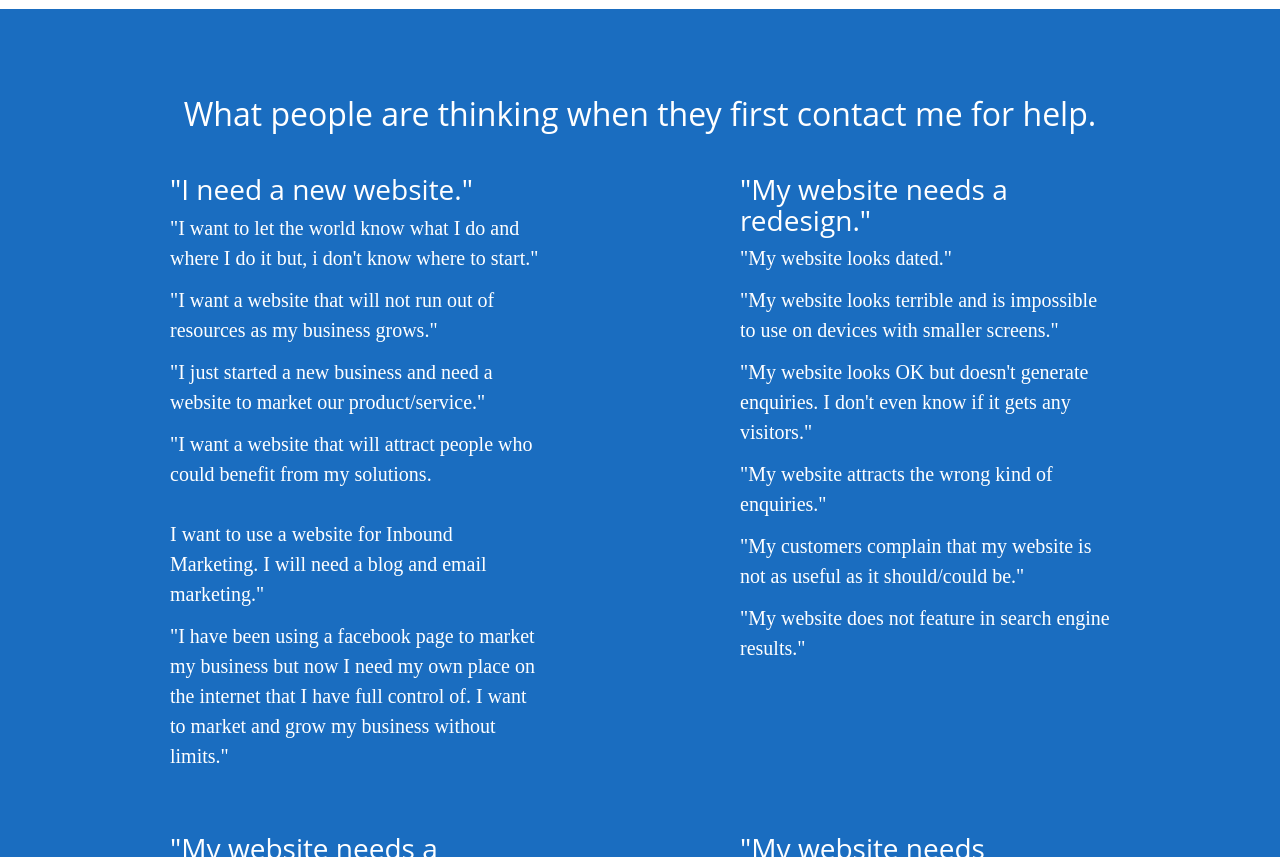
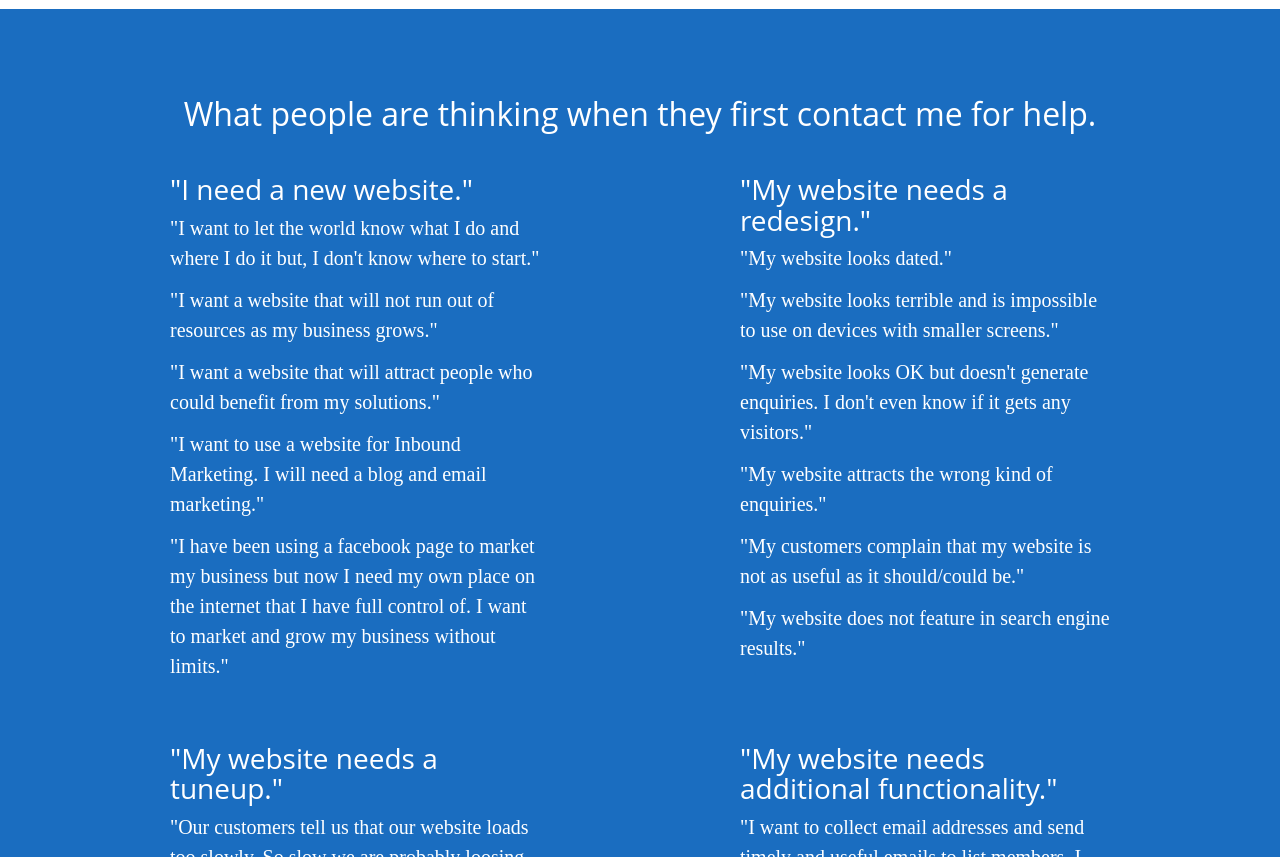
Before and after one commit to primertest-org/ADAADA, a Jekyll site: the page built from index.html, in a window 1280 px wide and 900 px high, scrolled down 853 px, cut to the strip 43-900 px from the top of the window. Built offline with Jekyll 4.4.1, drawn with Linux system fonts in a browser that asks for light colours; some web fonts are replaced.

Commit message:
Updated '_includes/services.html' via CloudCannon

```diff
--- a/_includes/services.html
+++ b/_includes/services.html
@@ -12,10 +12,10 @@
           <div class="service-box">
             <!--<i class="fa fa-4x fa-diamond text-primary sr-icons"></i> -->
             <h3 class="editable">"I need a new website."</h3>
-            <p class=" editable">"I want to let the world know what I do and where I do it but, i don't know where to start."</p>
+            <p class=" editable">"I want to let the world know what I do and where I do it but, I don't know where to start."</p>
             <p class=" editable">"I want a website that will not run out of resources as my business grows."</p>
-            <p class=" editable">"I just started a new business and need a website to market our product/service."</p>
-            <p class=" editable">"I want a website that will attract people who could benefit from my solutions.<br /><br />I want to use a website for Inbound Marketing. I will need a blog and email marketing."</p>
+            <p class=" editable">"I want a website that will attract people who could benefit from my solutions."</p>
+            <p class=" editable">"I want to use a website for Inbound Marketing. I will need a blog and email marketing."</p>
               <p class=" editable">"I have been using a facebook page to market my business but now I need my own place on the internet that I have full control of. I want to market and grow my business without limits."</p>
 
           </div>
```
